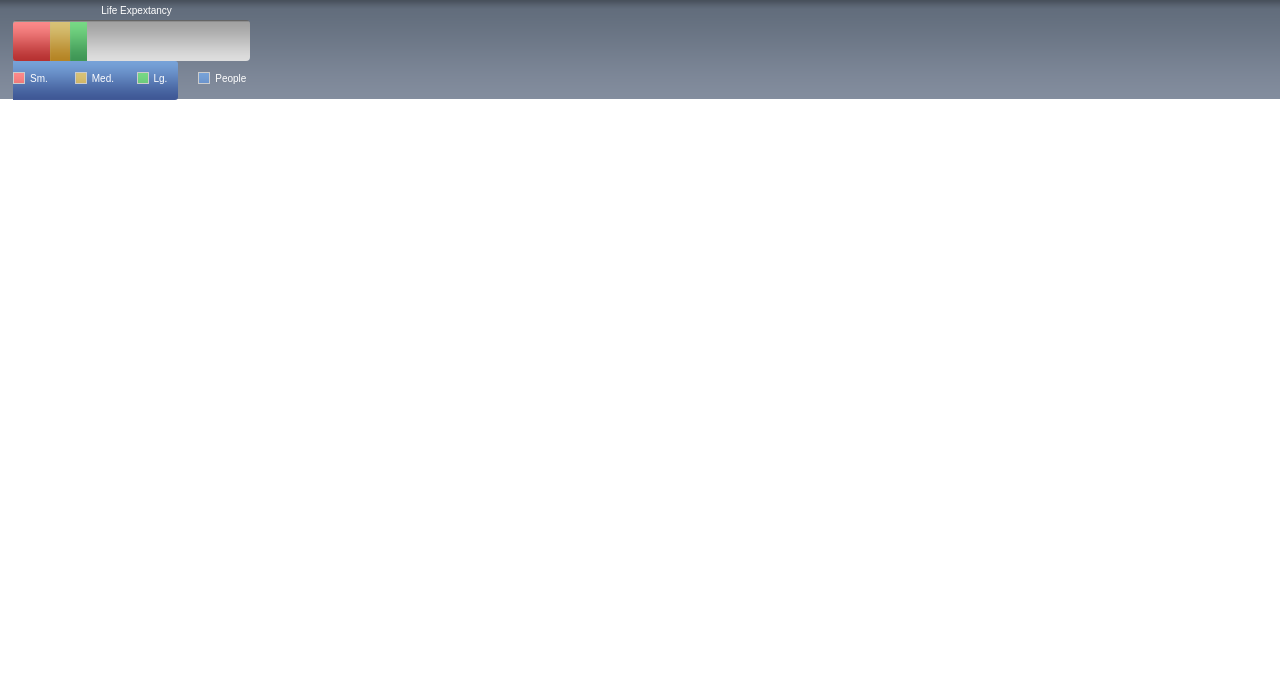
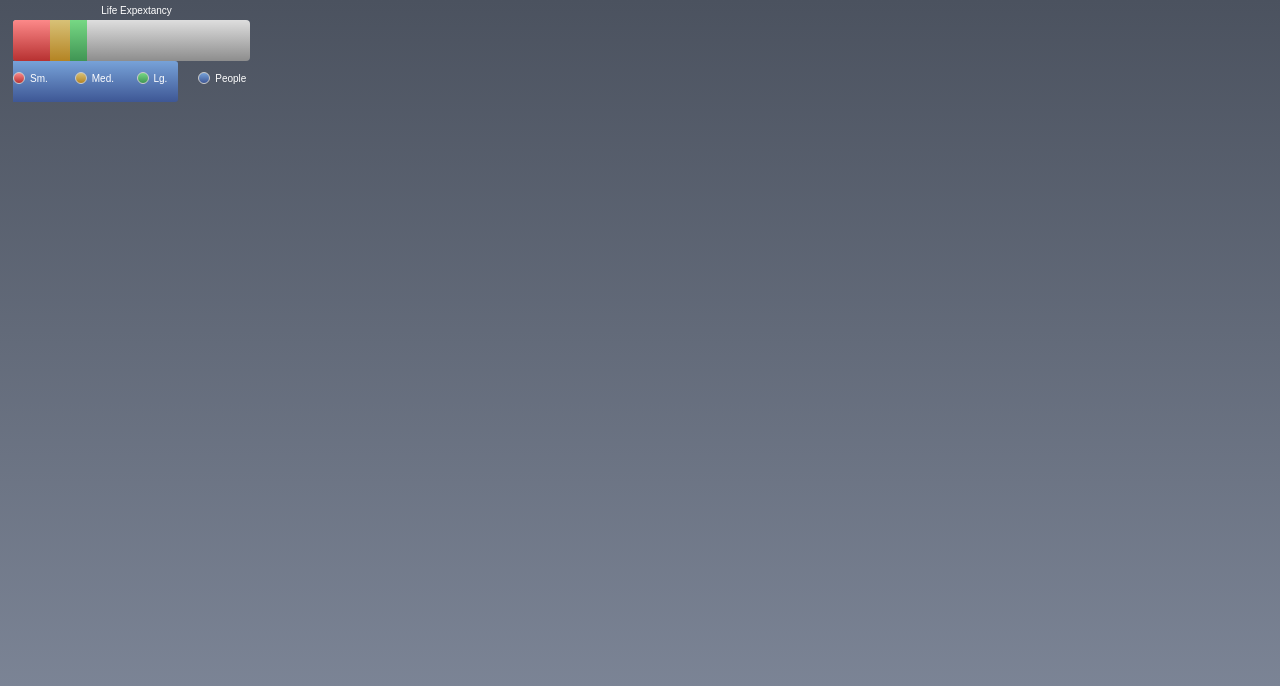
Before and after one commit to breelabs/Animal-Age, a plain HTML site: page Dog Age/index.html in a window 1280 px wide. Drawn offline with Linux system fonts and the light colour scheme.

Commit message:
CSS Fixes

```diff
--- a/Dog Age/index.html
+++ b/Dog Age/index.html
@@ -19,16 +19,37 @@
         </SCRIPT>
     <script type='text/javascript' src='jquery-1.7.1.min.js'></script>
 	<style>
+        html { min-height: 100%; }
         body {
-            background-image:url('grad.png');
-            background-repeat: repeat-x;
+            background-image: -webkit-gradient(
+            linear,
+            left top,
+            left bottom,
+            color-stop(0, #4B525F),
+            color-stop(1, #838C9E)
+            );
+            background-image: -o-linear-gradient(bottom, #4B525F 0%, #838C9E 100%);
+            background-image: -moz-linear-gradient(bottom, #4B525F 0%, #838C9E 100%);
+            background-image: -webkit-linear-gradient(bottom, #4B525F 0%, #838C9E 100%);
+            background-image: -ms-linear-gradient(bottom, #4B525F 0%, #838C9E 100%);
+            background-image: linear-gradient(to bottom, #4B525F 0%, #838C9E 100%);
             cursor: default;
             -webkit-user-select: none;
             user-select: none;
         }
         #graphback {
-            background-image:url('bar-back.png');
-            background-repeat: repeat-x;
+            background-image: -webkit-gradient(
+            linear,
+            left top,
+            left bottom,
+            color-stop(0, #DEDEDE),
+            color-stop(1, #8D8D8D)
+            );
+            background-image: -o-linear-gradient(bottom, #DEDEDE 0%, #8D8D8D 100%);
+            background-image: -moz-linear-gradient(bottom, #DEDEDE 0%, #8D8D8D 100%);
+            background-image: -webkit-linear-gradient(bottom, #DEDEDE 0%, #8D8D8D 100%);
+            background-image: -ms-linear-gradient(bottom, #DEDEDE 0%, #8D8D8D 100%);
+            background-image: linear-gradient(to bottom, #DEDEDE 0%, #8D8D8D 100%);
             height: 41px;
             width: 237px;
             position: absolute;
@@ -38,40 +59,72 @@
             border-radius: 4px;
         }
         #one {
-            background-image:url('red.png');
-            background-repeat: repeat-x;
-            height: 39px;
-            position: relative;
-            top: 2px;
+            background-image: -webkit-gradient(
+            linear,
+            left top,
+            left bottom,
+            color-stop(0, #FC8989),
+            color-stop(1, #B73131)
+            );
+            background-image: -o-linear-gradient(bottom, #FC8989 0%, #B73131 100%);
+            background-image: -moz-linear-gradient(bottom, #FC8989 0%, #B73131 100%);
+            background-image: -webkit-linear-gradient(bottom, #FC8989 0%, #B73131 100%);
+            background-image: -ms-linear-gradient(bottom, #FC8989 0%, #B73131 100%);
+            background-image: linear-gradient(to bottom, #FC8989 0%, #B73131 100%);
+            height: 41px;
             border-radius: 3px 0px 0px 3px;
             -webkit-border-radius: 3px 0px 0px 3px;
             float: left;
             -webkit-transition: all 1s ease-in-out;
         }
         #two {
-            background-image:url('orange.png');
-            background-repeat: repeat-x;
-            height: 39px;
-            position: relative;
-            top: 2px;
+            background-image: -webkit-gradient(
+            linear,
+            left top,
+            left bottom,
+            color-stop(0, #D8C177),
+            color-stop(1, #B48423)
+            );
+            background-image: -o-linear-gradient(bottom, #D8C177 0%, #B48423 100%);
+            background-image: -moz-linear-gradient(bottom, #D8C177 0%, #B48423 100%);
+            background-image: -webkit-linear-gradient(bottom, #D8C177 0%, #B48423 100%);
+            background-image: -ms-linear-gradient(bottom, #D8C177 0%, #B48423 100%);
+            background-image: linear-gradient(to bottom, #D8C177 0%, #B48423 100%);
+            height: 41px;
             float: left;
             -webkit-transition: all 1s ease-in-out;
         }
         #three {
-            background-image:url('green.png');
-            background-repeat: repeat-x;
-            height: 39px;
-            position: relative;
-            top: 2px;
+            background-image: -webkit-gradient(
+            linear,
+            left top,
+            left bottom,
+            color-stop(0, #77D884),
+            color-stop(1, #409554)
+            );
+            background-image: -o-linear-gradient(bottom, #77D884 0%, #409554 100%);
+            background-image: -moz-linear-gradient(bottom, #77D884 0%, #409554 100%);
+            background-image: -webkit-linear-gradient(bottom, #77D884 0%, #409554 100%);
+            background-image: -ms-linear-gradient(bottom, #77D884 0%, #409554 100%);
+            background-image: linear-gradient(to bottom, #77D884 0%, #409554 100%);
+            height: 41px;
             float: left;
             -webkit-transition: all 1s ease-in-out;
         }
         #four {
-            background-image:url('blue.png');
-            background-repeat: repeat-x;
-            height: 39px;
-            position: relative;
-            top: 2px;
+            background-image: -webkit-gradient(
+            linear,
+            left top,
+            left bottom,
+            color-stop(0, #77A2D8),
+            color-stop(1, #3E5795)
+            );
+            background-image: -o-linear-gradient(bottom, #77A2D8 0%, #3E5795 100%);
+            background-image: -moz-linear-gradient(bottom, #77A2D8 0%, #3E5795 100%);
+            background-image: -webkit-linear-gradient(bottom, #77A2D8 0%, #3E5795 100%);
+            background-image: -ms-linear-gradient(bottom, #77A2D8 0%, #3E5795 100%);
+            background-image: linear-gradient(to bottom, #77A2D8 0%, #3E5795 100%);
+            height: 41px;
             float: left;
             border-radius: 0px 3px 3px 0px;
             -webkit-border-radius: 0px 3px 3px 0px;
@@ -109,71 +162,119 @@
         }
         #people {
 
-            background-image:url('blue.png');
-            background-repeat: repeat-x;
+            background-image: -webkit-gradient(
+            linear,
+            left top,
+            left bottom,
+            color-stop(0, #77A2D8),
+            color-stop(1, #3E5795)
+            );
+            background-image: -o-linear-gradient(bottom, #77A2D8 0%, #3E5795 100%);
+            background-image: -moz-linear-gradient(bottom, #77A2D8 0%, #3E5795 100%);
+            background-image: -webkit-linear-gradient(bottom, #77A2D8 0%, #3E5795 100%);
+            background-image: -ms-linear-gradient(bottom, #77A2D8 0%, #3E5795 100%);
+            background-image: linear-gradient(to bottom, #77A2D8 0%, #3E5795 100%);
             height: 10px;
             width: 10px;
             position: relative;
             border: 1px solid #ccc;
             top: 2px;
             float: left;
-            -webkit-transition: all 1s ease-in-out;
             margin-right: 5px;
             float:left;
             -webkit-user-select: none;
             user-select: none;
             cursor: default;
+            -moz-border-radius: 50px;
+            -webkit-border-radius: 50px;
+            border-radius: 50px;
         }
         #one-leg {
 
-            background-image:url('red.png');
-            background-repeat: repeat-x;
+            background-image: -webkit-gradient(
+            linear,
+            left top,
+            left bottom,
+            color-stop(0, #FC8989),
+            color-stop(1, #B73131)
+            );
+            background-image: -o-linear-gradient(bottom, #FC8989 0%, #B73131 100%);
+            background-image: -moz-linear-gradient(bottom, #FC8989 0%, #B73131 100%);
+            background-image: -webkit-linear-gradient(bottom, #FC8989 0%, #B73131 100%);
+            background-image: -ms-linear-gradient(bottom, #FC8989 0%, #B73131 100%);
+            background-image: linear-gradient(to bottom, #FC8989 0%, #B73131 100%);
             height: 10px;
             width: 10px;
             position: relative;
             border: 1px solid #ccc;
             top: 2px;
             float: left;
-            -webkit-transition: all 1s ease-in-out;
             margin-right: 5px;
             float: left;
             -webkit-user-select: none;
             user-select: none;
             cursor: default;
+            -moz-border-radius: 50px;
+            -webkit-border-radius: 50px;
+            border-radius: 50px;
         }
         #two-leg {
 
-            background-image:url('orange.png');
-            background-repeat: repeat-x;
+            background-image: -webkit-gradient(
+            linear,
+            left top,
+            left bottom,
+            color-stop(0, #D8C177),
+            color-stop(1, #B48423)
+            );
+            background-image: -o-linear-gradient(bottom, #D8C177 0%, #B48423 100%);
+            background-image: -moz-linear-gradient(bottom, #D8C177 0%, #B48423 100%);
+            background-image: -webkit-linear-gradient(bottom, #D8C177 0%, #B48423 100%);
+            background-image: -ms-linear-gradient(bottom, #D8C177 0%, #B48423 100%);
+            background-image: linear-gradient(to bottom, #D8C177 0%, #B48423 100%);
             height: 10px;
             width: 10px;
             position: relative;
             border: 1px solid #ccc;
             top: 2px;
             float: left;
-            -webkit-transition: all 1s ease-in-out;
             margin-right: 5px;
             float: left;
             -webkit-user-select: none;
             user-select: none;
             cursor: default;
+            -moz-border-radius: 50px;
+            -webkit-border-radius: 50px;
+            border-radius: 50px;
         }
         #three-leg {
 
-            background-image:url('green.png');
-            background-repeat: repeat-x;
+            background-image: -webkit-gradient(
+            linear,
+            left top,
+            left bottom,
+            color-stop(0, #77D884),
+            color-stop(1, #409554)
+            );
+            background-image: -o-linear-gradient(bottom, #77D884 0%, #409554 100%);
+            background-image: -moz-linear-gradient(bottom, #77D884 0%, #409554 100%);
+            background-image: -webkit-linear-gradient(bottom, #77D884 0%, #409554 100%);
+            background-image: -ms-linear-gradient(bottom, #77D884 0%, #409554 100%);
+            background-image: linear-gradient(to bottom, #77D884 0%, #409554 100%);
             height: 10px;
             width: 10px;
             position: relative;
             border: 1px solid #ccc;
             top: 2px;
             float: left;
-            -webkit-transition: all 1s ease-in-out;
             margin-right: 5px;
             float: left;
             -webkit-user-select: none;
             user-select: none;
             cursor: default;
+            -moz-border-radius: 50px;
+            -webkit-border-radius: 50px;
+            border-radius: 50px;
         }
         #legend p {
 
```
Also changed, not shown: Dog Age/bar-back.png (deleted), Dog Age/blue.png (deleted), Dog Age/grad.png (deleted), Dog Age/green.png (deleted), Dog Age/orange.png (deleted), Dog Age/pink.png (deleted), Dog Age/red.png (deleted), 2 other files.
